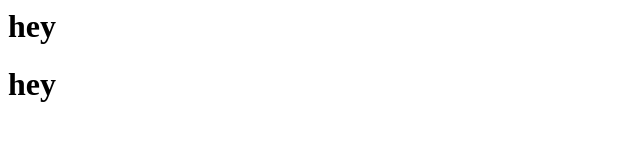
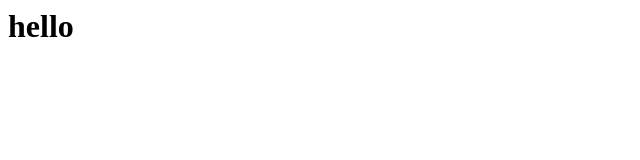
Before and after one commit to Rakshita-Goyal/practise, a plain HTML site: page index.html in a window 1280 px wide. Shown: the whole page, without its empty margins (0-640 px from the left). Drawn offline with Linux system fonts and the light colour scheme.

Commit message:
add index.html with hello

```diff
--- a/index.html
+++ b/index.html
@@ -1,2 +1 @@
-<h1>hey</h1>
-<h1>hey</h1>
+<h1>hello</h1>
```
